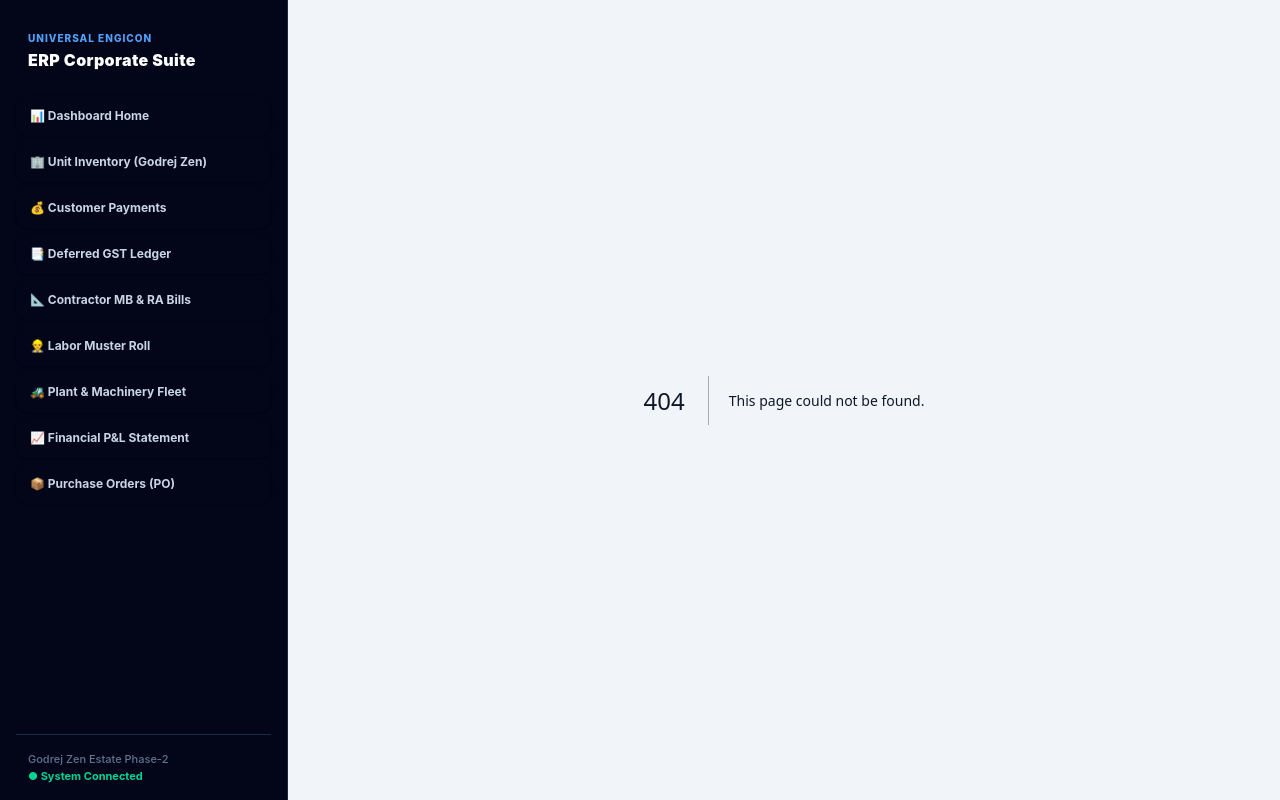
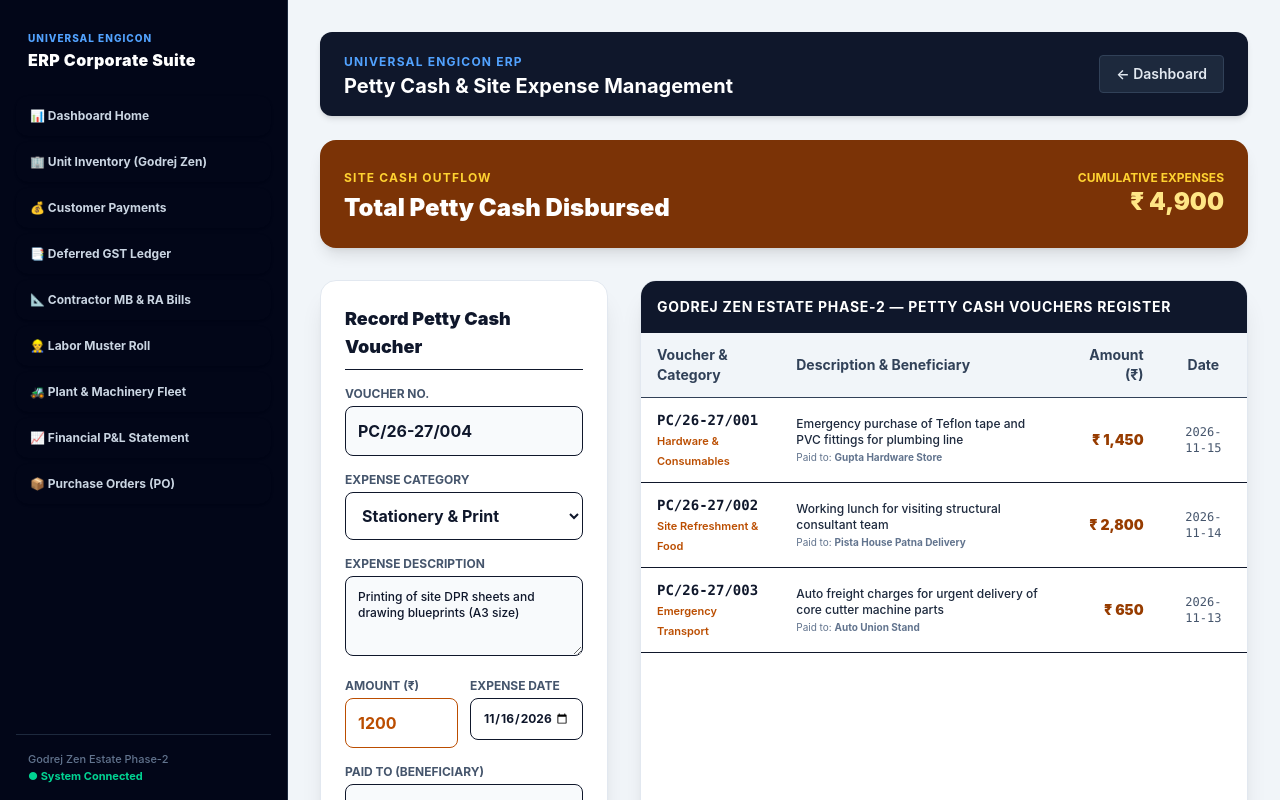
Before and after one commit to khalidahmad71/erp-universalengicon, a Next.js app: page /petty-cash in a window 1280 px wide. Before the commit this address had no page. Built offline with nearby package versions, Linux system fonts and the light colour scheme; no server answers.

Commit message:
Add Petty Cash and Site Expense Management module

```diff
--- /dev/null
+++ b/app/petty-cash/page.tsx
@@ -0,0 +1,175 @@
+'use client';
+
+import React, { useState } from 'react';
+import Link from 'next/link';
+import { createClient } from '@supabase/supabase-js';
+
+const supabaseUrl = process.env.NEXT_PUBLIC_SUPABASE_URL || 'https://jvorxidiigvdznnpgxrj.supabase.co';
+const supabaseKey = process.env.NEXT_PUBLIC_SUPABASE_ANON_KEY || '';
+let supabase: any = null;
+try { if (supabaseUrl && supabaseKey) { supabase = createClient(supabaseUrl, supabaseKey); } } catch (e) {}
+
+const initialVouchers = [
+  { id: 1, voucher_no: 'PC/26-27/001', expense_category: 'Hardware & Consumables', description: 'Emergency purchase of Teflon tape and PVC fittings for plumbing line', amount: 1450, paid_to: 'Gupta Hardware Store', approved_by: 'Er. Rakesh Ranjan', expense_date: '2026-11-15' },
+  { id: 2, voucher_no: 'PC/26-27/002', expense_category: 'Site Refreshment & Food', description: 'Working lunch for visiting structural consultant team', amount: 2800, paid_to: 'Pista House Patna Delivery', approved_by: 'Managing Director', expense_date: '2026-11-14' },
+  { id: 3, voucher_no: 'PC/26-27/003', expense_category: 'Emergency Transport', description: 'Auto freight charges for urgent delivery of core cutter machine parts', amount: 650, paid_to: 'Auto Union Stand', approved_by: 'Er. Rakesh Ranjan', expense_date: '2026-11-13' }
+];
+
+export default function PettyCashModule() {
+  const [vouchers, setVouchers] = useState(initialVouchers);
+  const [voucherNo, setVoucherNo] = useState('PC/26-27/004');
+  const [category, setCategory] = useState('Stationery & Print');
+  const [desc, setDesc] = useState('Printing of site DPR sheets and drawing blueprints (A3 size)');
+  const [amount, setAmount] = useState<number>(1200);
+  const [paidTo, setPaidTo] = useState('Modern Xerox & Print');
+  const [approvedBy, setApprovedBy] = useState('Er. Rakesh Ranjan');
+  const [expDate, setExpDate] = useState(new Date().toISOString().split('T')[0]);
+  const [isSaving, setIsSaving] = useState(false);
+  const [successMsg, setSuccessMsg] = useState('');
+
+  const handleAddVoucher = async (e: React.FormEvent) => {
+    e.preventDefault();
+    setIsSaving(true);
+    const newEntry = {
+      id: vouchers.length + 1,
+      voucher_no: voucherNo,
+      expense_category: category,
+      description: desc,
+      amount: amount,
+      paid_to: paidTo,
+      approved_by: approvedBy,
+      expense_date: expDate
+    };
+
+    try {
+      if (supabase) {
+        await supabase.from('site_petty_cash').insert([newEntry]);
+      }
+      setVouchers([newEntry, ...vouchers]);
+      setSuccessMsg('Petty cash voucher recorded successfully!');
+    } catch (err) {
+      console.error(err);
+    } finally {
+      setIsSaving(false);
+    }
+  };
+
+  const totalPettyCash = vouchers.reduce((acc, v) => acc + v.amount, 0);
+
+  return (
+    <div className="p-8 pb-20">
+
+      {/* Top Header */}
+      <div className="max-w-6xl mx-auto mb-6 flex justify-between items-center bg-slate-900 text-white px-6 py-4 rounded-xl shadow-md">
+        <div>
+          <span className="text-xs uppercase tracking-widest text-blue-400 font-bold">Universal Engicon ERP</span>
+          <h2 className="text-xl font-bold">Petty Cash & Site Expense Management</h2>
+        </div>
+        <Link href="/" className="bg-slate-800 hover:bg-slate-700 text-slate-200 text-sm font-semibold py-2 px-4 rounded border border-slate-700 transition">
+          ← Dashboard
+        </Link>
+      </div>
+
+      {successMsg && (
+        <div className="max-w-6xl mx-auto mb-6 bg-emerald-50 border border-emerald-300 text-emerald-900 p-4 rounded-xl font-bold text-center">
+          ✓ {successMsg}
+        </div>
+      )}
+
+      {/* Summary Stat Card */}
+      <div className="max-w-6xl mx-auto bg-amber-900 text-white p-6 rounded-2xl shadow-lg mb-8 flex justify-between items-center">
+        <div>
+          <span className="text-xs uppercase tracking-widest text-amber-300 font-bold">Site Cash Outflow</span>
+          <h3 className="text-2xl font-black mt-1">Total Petty Cash Disbursed</h3>
+        </div>
+        <div className="text-right">
+          <p className="text-xs text-amber-300 uppercase font-bold">Cumulative Expenses</p>
+          <p className="text-2xl font-black text-amber-200">₹ {totalPettyCash.toLocaleString('en-IN')}</p>
+        </div>
+      </div>
+
+      {/* Form & Table Container */}
+      <div className="max-w-6xl mx-auto grid grid-cols-1 lg:grid-cols-3 gap-8">
+
+        {/* Add Voucher Form */}
+        <div className="bg-white p-6 rounded-2xl shadow-xl border border-slate-200 h-fit">
+          <h3 className="text-lg font-black text-slate-900 mb-4 pb-2 border-b">Record Petty Cash Voucher</h3>
+          <form onSubmit={handleAddVoucher} className="space-y-4">
+            <div>
+              <label className="block text-xs font-bold text-slate-600 uppercase mb-1">Voucher No.</label>
+              <input type="text" className="w-full p-3 border rounded-lg font-bold bg-slate-50" value={voucherNo} onChange={(e) => setVoucherNo(e.target.value)} required />
+            </div>
+            <div>
+              <label className="block text-xs font-bold text-slate-600 uppercase mb-1">Expense Category</label>
+              <select className="w-full p-3 border rounded-lg font-bold bg-white" value={category} onChange={(e) => setCategory(e.target.value)}>
+                <option value="Hardware & Consumables">Hardware & Consumables</option>
+                <option value="Site Refreshment & Food">Site Refreshment & Food</option>
+                <option value="Emergency Transport">Emergency Transport</option>
+                <option value="Stationery & Print">Stationery & Print</option>
+              </select>
+            </div>
+            <div>
+              <label className="block text-xs font-bold text-slate-600 uppercase mb-1">Expense Description</label>
+              <textarea className="w-full p-3 border rounded-lg font-medium text-xs bg-slate-50 h-20" value={desc} onChange={(e) => setDesc(e.target.value)} required />
+            </div>
+            <div className="grid grid-cols-2 gap-3">
+              <div>
+                <label className="block text-xs font-bold text-slate-600 uppercase mb-1">Amount (₹)</label>
+                <input type="number" className="w-full p-3 border rounded-lg font-bold text-amber-700" value={amount} onChange={(e) => setAmount(Number(e.target.value))} required />
+              </div>
+              <div>
+                <label className="block text-xs font-bold text-slate-600 uppercase mb-1">Expense Date</label>
+                <input type="date" className="w-full p-3 border rounded-lg font-bold text-xs" value={expDate} onChange={(e) => setExpDate(e.target.value)} required />
+              </div>
+            </div>
+            <div>
+              <label className="block text-xs font-bold text-slate-600 uppercase mb-1">Paid To (Beneficiary)</label>
+              <input type="text" className="w-full p-3 border rounded-lg font-bold bg-slate-50" value={paidTo} onChange={(e) => setPaidTo(e.target.value)} required />
+            </div>
+            <div>
+              <label className="block text-xs font-bold text-slate-600 uppercase mb-1">Approved By</label>
+              <input type="text" className="w-full p-3 border rounded-lg font-bold bg-slate-50" value={approvedBy} onChange={(e) => setApprovedBy(e.target.value)} required />
+            </div>
+            <button type="submit" disabled={isSaving} className="w-full bg-blue-600 hover:bg-blue-700 text-white font-black py-3.5 rounded-xl shadow transition uppercase tracking-wider text-sm">
+              {isSaving ? 'Saving...' : '💵 Record Petty Cash Entry'}
+            </button>
+          </form>
+        </div>
+
+        {/* Master Table */}
+        <div className="lg:col-span-2 bg-white rounded-2xl shadow-xl border border-slate-200 overflow-hidden">
+          <div className="bg-slate-900 text-white p-4 font-bold text-sm uppercase tracking-wider">
+            Godrej Zen Estate Phase-2 — Petty Cash Vouchers Register
+          </div>
+          <table className="w-full text-left border-collapse text-sm">
+            <thead className="bg-slate-100 text-slate-700 border-b">
+              <tr>
+                <th className="py-3 px-4">Voucher & Category</th>
+                <th className="py-3 px-4">Description & Beneficiary</th>
+                <th className="py-3 px-4 text-right">Amount (₹)</th>
+                <th className="py-3 px-4 text-center">Date</th>
+              </tr>
+            </thead>
+            <tbody>
+              {vouchers.map((v) => (
+                <tr key={v.id} className="border-b hover:bg-slate-50">
+                  <td className="py-3 px-4">
+                    <span className="font-mono font-bold text-slate-900 block">{v.voucher_no}</span>
+                    <span className="text-[11px] text-amber-700 font-semibold">{v.expense_category}</span>
+                  </td>
+                  <td className="py-3 px-4">
+                    <p className="text-xs text-slate-800 font-medium">{v.description}</p>
+                    <p className="text-[10px] text-slate-500 mt-0.5">Paid to: <strong>{v.paid_to}</strong></p>
+                  </td>
+                  <td className="py-3 px-4 text-right font-black text-amber-800">₹ {v.amount.toLocaleString('en-IN')}</td>
+                  <td className="py-3 px-4 text-center font-mono text-xs text-slate-600">{v.expense_date}</td>
+                </tr>
+              ))}
+            </tbody>
+          </table>
+        </div>
+
+      </div>
+    </div>
+  );
+}
```
